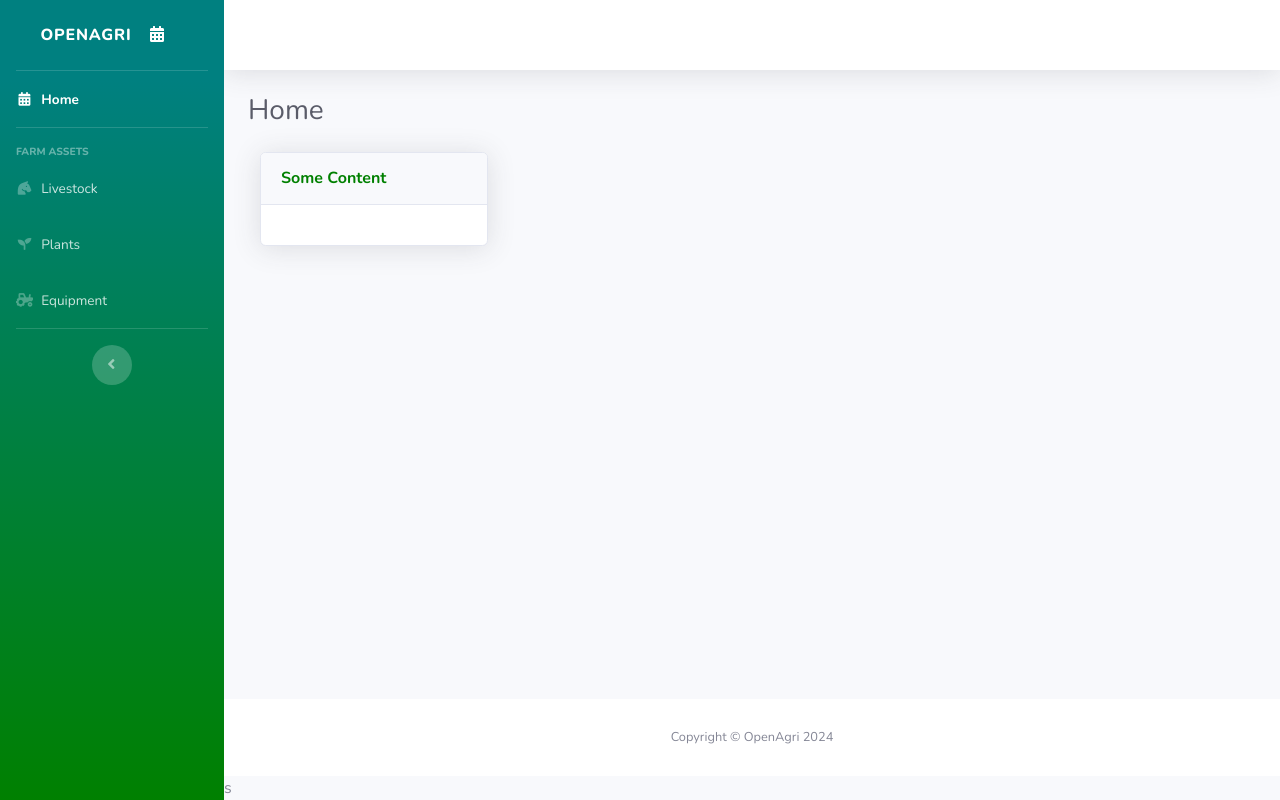
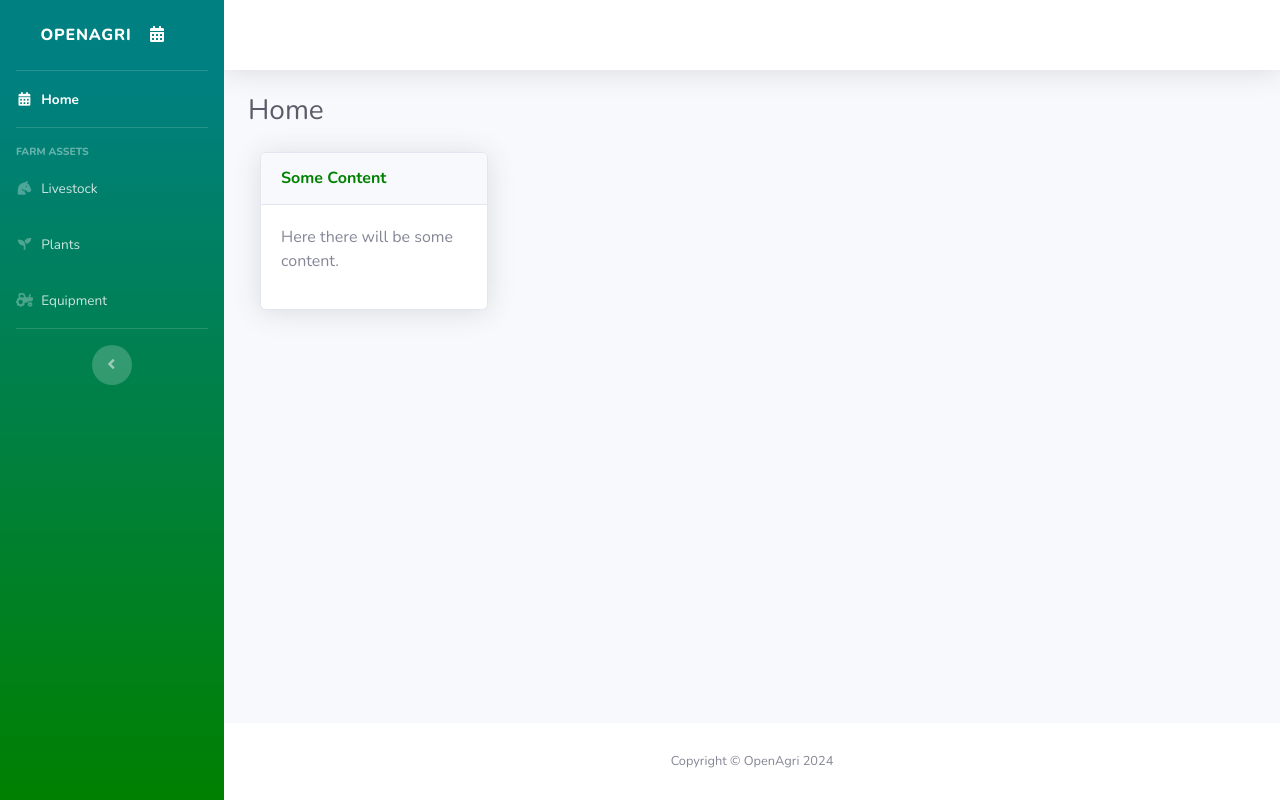
Before and after one commit to openagri-eu/farmcalendar, a Django app: template templates/index.html in a window 1280 px wide. Run offline with Django 4.2, Linux system fonts and the light colour scheme; the template is opened without the code that fills it, so the values that code supplies are empty; some libraries are stand-ins or nearby versions.

Commit message:
Fixing templates
removing extra "s" and adding mockup cntent to index

```diff
--- a/templates/base.html
+++ b/templates/base.html
@@ -228,7 +228,7 @@
                         <span>Copyright &copy; OpenAgri 2024</span>
                     </div>
                 </div>
-            </footer>s
+            </footer>
             <!-- End of Footer -->
 
         </div>
--- a/templates/index.html
+++ b/templates/index.html
@@ -16,6 +16,7 @@
         </div>
         <!-- Card Body -->
         <div class="card-body">
+            <p>Here there will be some content.</p>
         </div>
     </div>
 </div>
```
